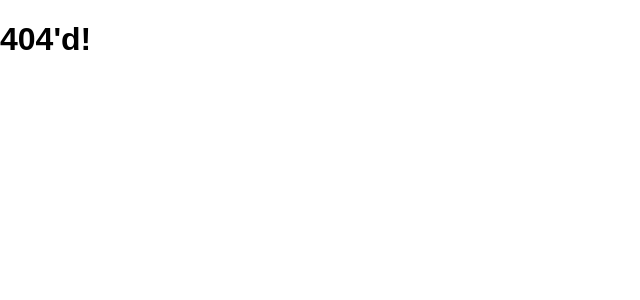
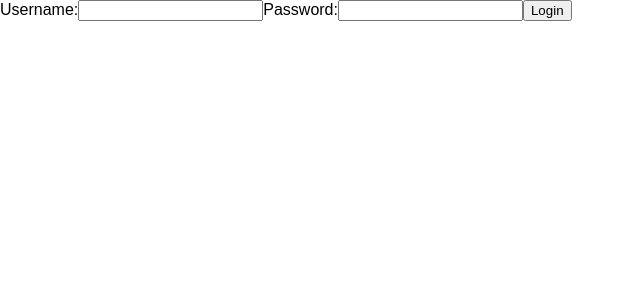
Before and after one commit to EricMTodd/project-3-backend, a React (Create React App) app in the folder super-smashed-app/: page / in a window 1280 px wide. Shown: the top 300 px of the page, without its empty margins (0-640 px from the left). Built offline with nearby package versions, Linux system fonts and the light colour scheme.

Commit message:
Pseudo login created.

```diff
--- a/super-smashed-app/src/App.js
+++ b/super-smashed-app/src/App.js
@@ -1,6 +1,7 @@
 import React, { Component } from 'react';
 import logo from './logo.svg';
 import './App.css';
+import Login from "./Login/";
 import { Route, Switch } from "react-router-dom";
 
 const My404 = () => {
@@ -15,6 +16,7 @@ const App = () => {
   return (
     <main>
       <Switch>
+      <Route exact path="/" component={ Login } />
       <Route component={My404} />
       </Switch>
     </main>
--- /dev/null
+++ b/super-smashed-app/src/Login/index.js
@@ -0,0 +1,55 @@
+import React, { Component } from "react";
+import { Route, Switch } from "react-router-dom";
+
+
+class Login extends Component {
+    constructor() {
+        super();
+        this.state = {
+            logged: false,
+            username: "",
+            password: ""
+        }
+    }
+
+    handleSubmit = async (e) => {
+        e.preventDefault();
+        const loginResponse = await fetch("http://localhost:9000/auth/login", {
+            method: "POST",
+            credentials: "include",
+            body: JSON.stringify(this.state),
+            headers: {
+                "Content-Type": "application/json"
+            }
+        });
+        const parsedResponse = await loginResponse.json();
+        if (parsedResponse.data = "login successful") {
+            this.props.history.push("/fights");
+        }
+        console.log("This is the response from our express api:", parsedResponse);
+    }
+
+    handleChange = (e) => {
+        this.setState({[e.target.name]: e.target.value});
+        console.log(this.state);
+    }
+
+    render() {
+        return(
+            <form onSubmit={this.handleSubmit}>
+                <label>
+                    Username:
+                    <input type="text" name="username" onChange={this.handleChange} />
+                </label>
+                <label>
+                    Password:
+                    <input type="password" name="password" onChange={this.handleChange} />
+                </label>
+                <input type="Submit" value="Login" />
+            </form>
+        )
+    }
+};
+
+
+export default Login;
```
